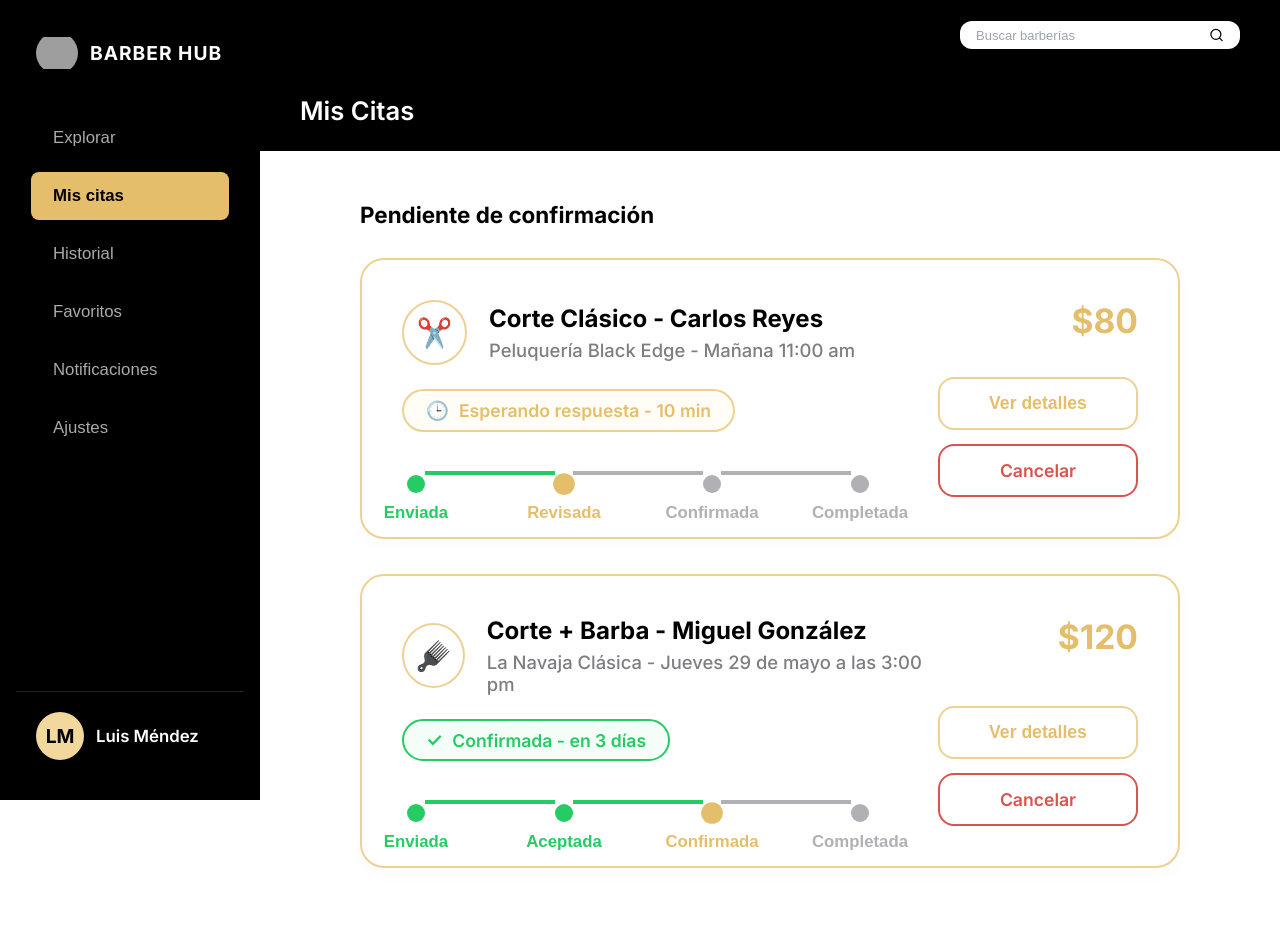
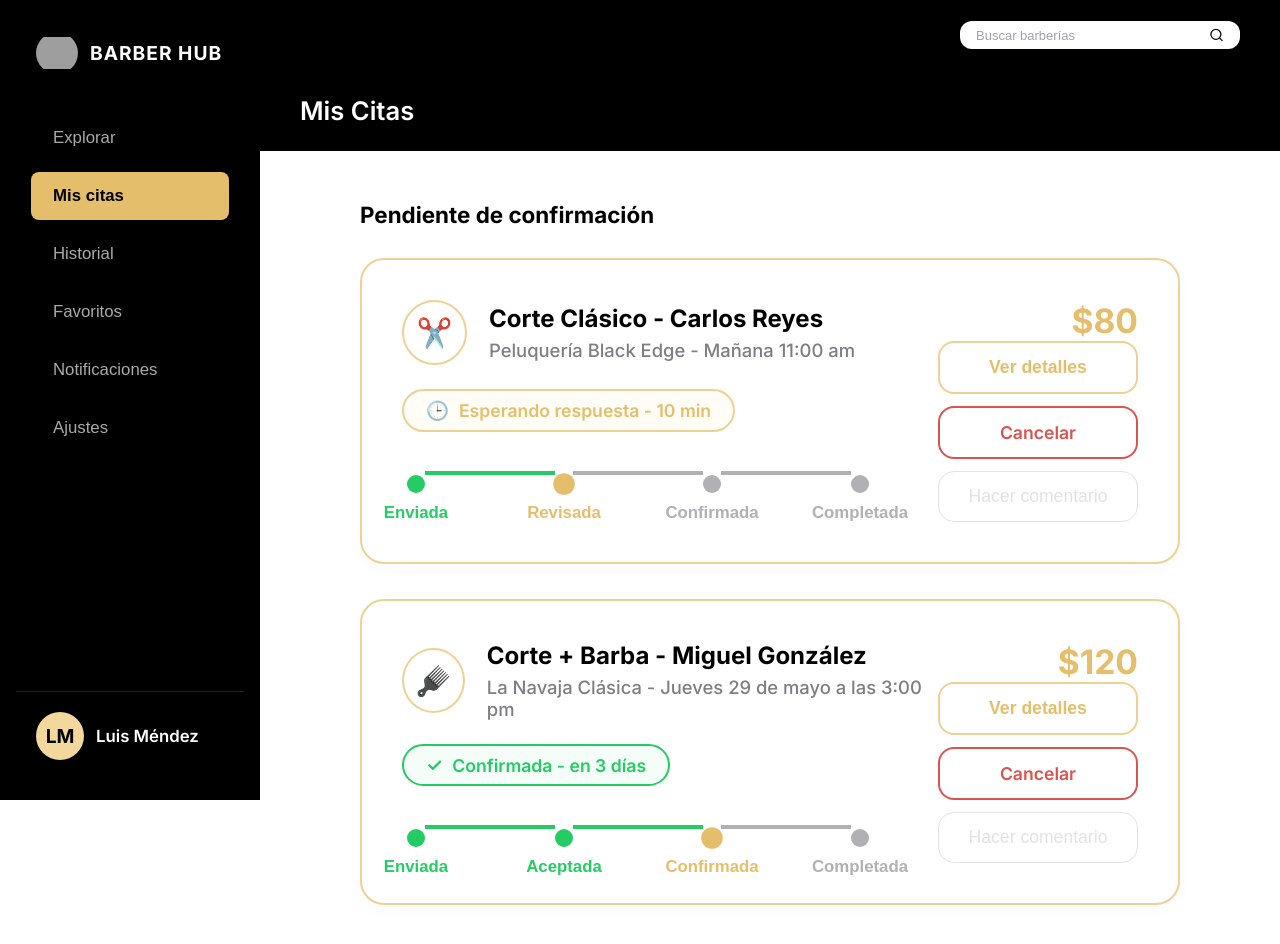
Before and after one commit to H3LLT4K3R/BARBERHUB, a React app in the folder frontend/: page /mis-citas in a window 1280 px wide. Shown: the top 944 px of the page. Before the commit the page ends 918 px from the top, so only its background shows below. Built offline with nearby package versions, Linux system fonts and the light colour scheme; grey boxes are pictures that could not be loaded; the HTML template or start-up script is replaced by a standard one.

Commit message:
Agregado botón 'Hacer comentario' en mis-citas

```diff
--- a/frontend/src/modules/cliente/pages/mis-citas.jsx
+++ b/frontend/src/modules/cliente/pages/mis-citas.jsx
@@ -56,6 +56,12 @@ export default function MisCitas() {
   const handleCancelarCita = (id, e) => {
     e.stopPropagation();
     console.log(`Iniciando flujo de cancelación para la cita #${id}.`);
+  };
+
+  // Nueva acción para el botón de comentario
+  const handleHacerComentario = (id, e) => {
+    e.stopPropagation();
+    console.log(`Abriendo sección de comentarios para la cita #${id}.`);
   };
 
   const handleStepClick = (citaId, pasoLabel, e) => {
@@ -169,6 +175,10 @@ export default function MisCitas() {
                       <button className="boton-accion boton-cancelar" onClick={(e) => handleCancelarCita(cita.id, e)}>
                         Cancelar
                       </button>
+                      {/* Se agregó el botón aquí abajo para que herede el flujo vertical */}
+                      <button className="boton-accion boton-comentario" onClick={(e) => handleHacerComentario(cita.id, e)}>
+                        Hacer comentario
+                      </button>
                     </div>
                   </div>
 
--- a/frontend/src/modules/cliente/styles/mis-citas.css
+++ b/frontend/src/modules/cliente/styles/mis-citas.css
@@ -373,3 +373,23 @@
 .boton-cancelar:hover {
   background-color: #fff5f5;
 }
+
+.acciones-cita {
+  display: flex;
+  flex-direction: column;
+  gap: 12px;
+}
+
+.boton-comentario {
+  background-color: transparent;
+  border: 1px solid #e2e2e2;
+  color: #e2e2e2;
+  font-weight: 500;
+  cursor: pointer;
+  transition: all 0.2s ease;
+}
+
+.boton-comentario:hover {
+  background-color: #fdfaf2;
+  opacity: 0.9;
+}
```
